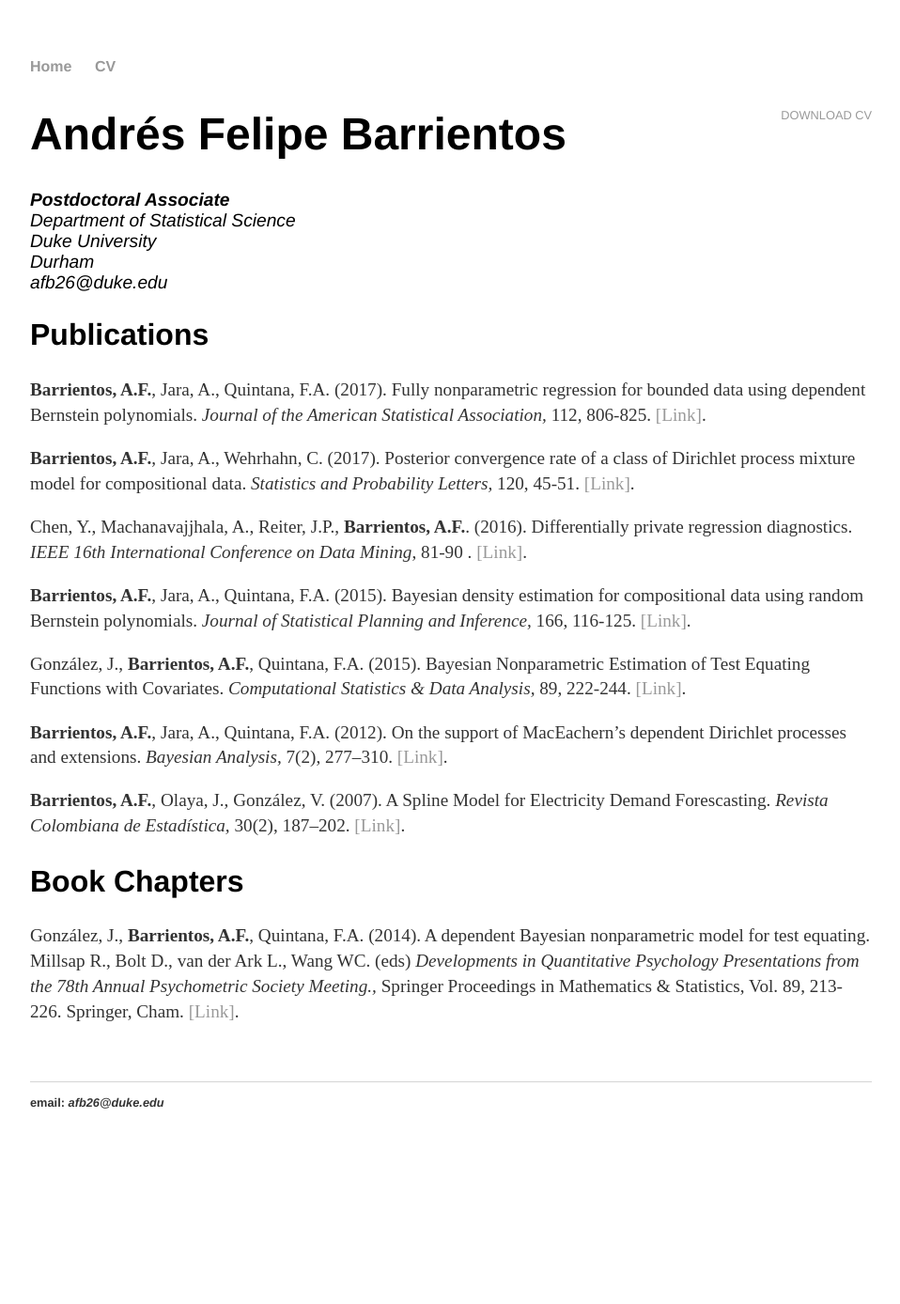
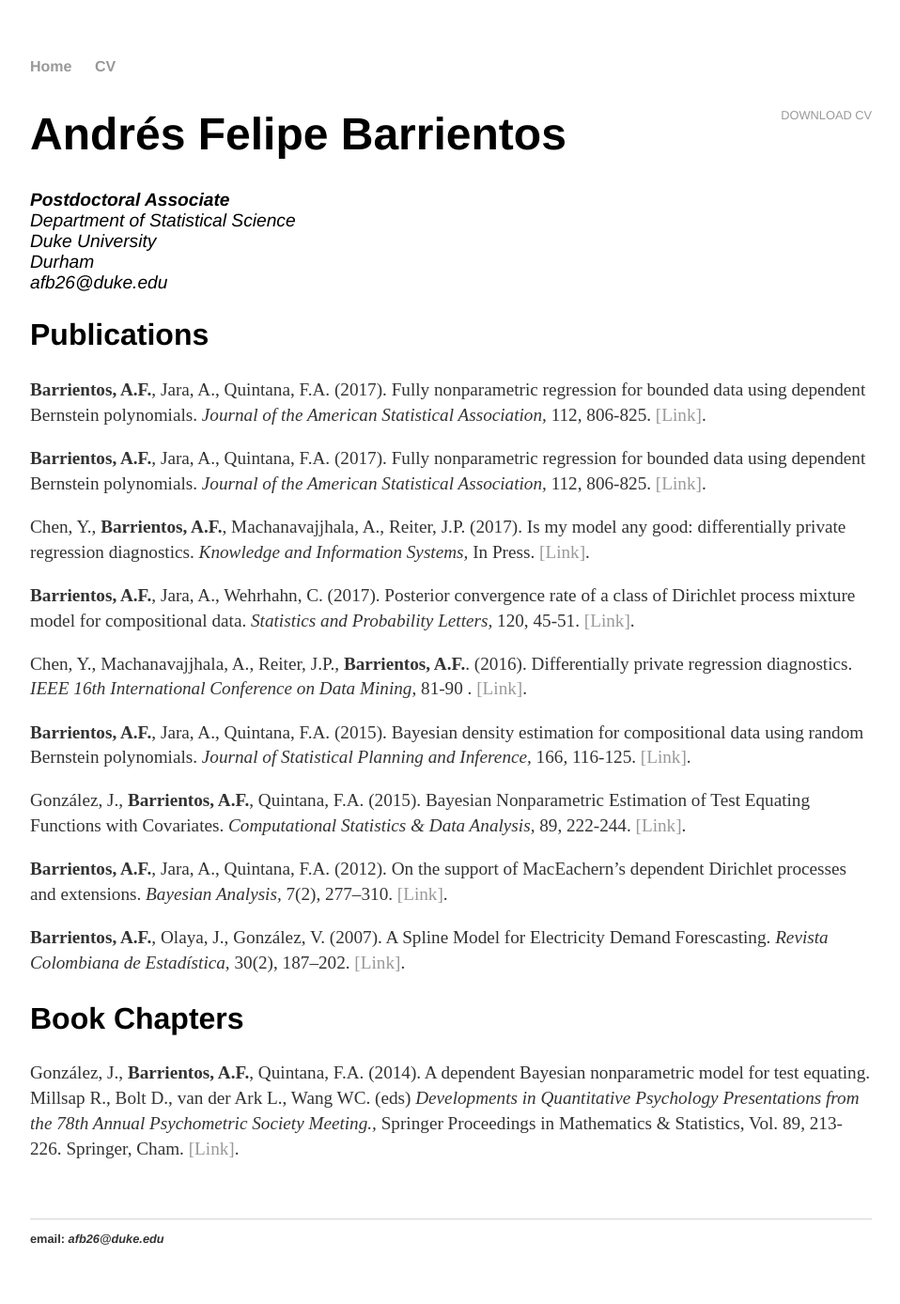
Before and after one commit to anfebar/anfebar.github.io, a Jekyll site: the page built from cv/index.html, in a window 1280 px wide. Shown: the whole page at 94% size, without its empty margins (160-1118 px from the left). Built offline with Jekyll 4.4.1, drawn with Linux system fonts in a browser that asks for light colours; before the commit the page ends 1243 px from its top, so only the background shows below that.

Commit message:
Update index.html

```diff
--- a/cv/index.html
+++ b/cv/index.html
@@ -21,6 +21,16 @@ title: Andrés F. Barrientos
 						Fully nonparametric regression for bounded data using dependent Bernstein polynomials.
 						<em>Journal of the American Statistical Association,</em> 112, 806-825.
 							<a href="http://www.tandfonline.com/doi/abs/10.1080/01621459.2016.1180987">[Link]</a>.
+
+					<p><strong>Barrientos, A.F.</strong>, Jara, A., Quintana, F.A. (2017).
+						Fully nonparametric regression for bounded data using dependent Bernstein polynomials.
+						<em>Journal of the American Statistical Association,</em> 112, 806-825.
+							<a href="http://www.tandfonline.com/doi/abs/10.1080/01621459.2016.1180987">[Link]</a>.
+
+					<p>Chen, Y., <strong>Barrientos, A.F.</strong>, Machanavajjhala, A., Reiter, J.P. (2017).
+						Is my model any good: differentially private regression diagnostics.
+						<em>Knowledge and Information Systems,</em> In Press.
+							<a href="https://doi.org/10.1007/s10115-017-1128-z">[Link]</a>.
 
 					<p><strong>Barrientos, A.F.</strong>, Jara, A., Wehrhahn, C. (2017).
 						Posterior convergence rate of a class of Dirichlet process mixture model for compositional data.
```
